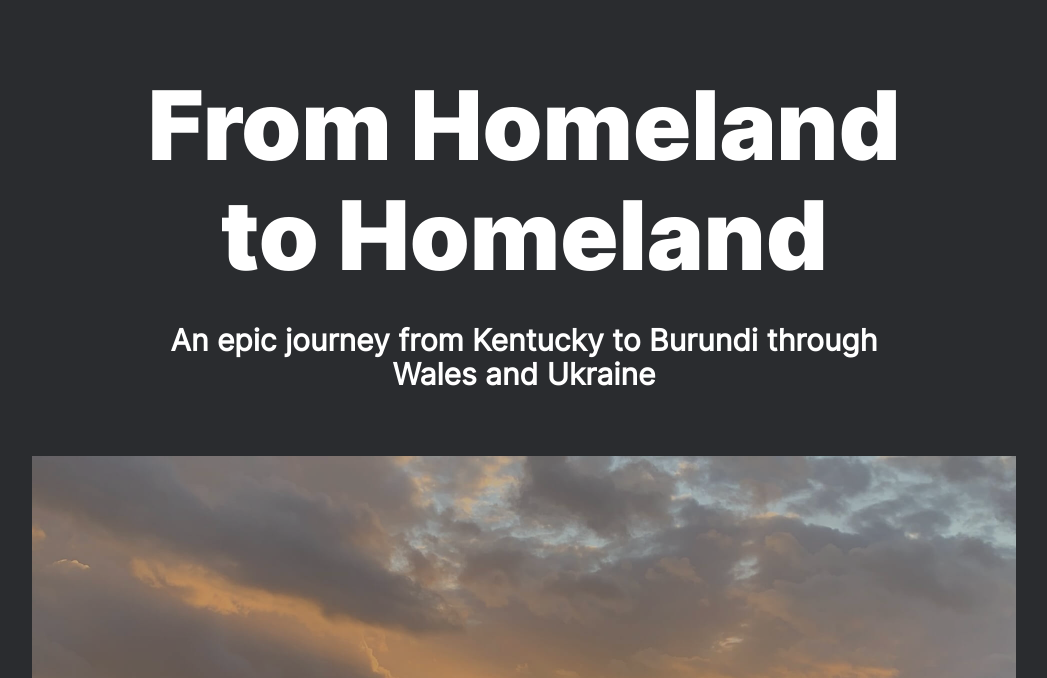
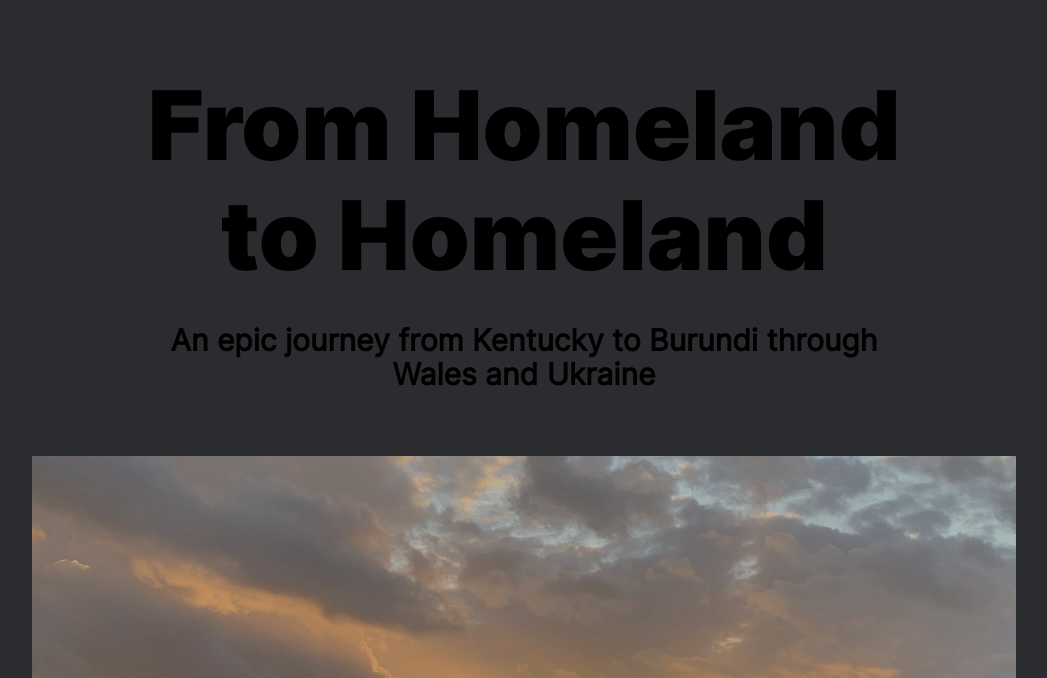
Before and after one commit to diego-galvao/web_project_3_ptbr, a plain HTML site: page index.html in a window 1280 px wide. Shown: the part 125-803 px from the top of the page, without its empty margins (116-1163 px from the left). Drawn offline with Linux system fonts and the light colour scheme.

Commit message:
Validator Corrections8

```diff
--- a/index.html
+++ b/index.html
@@ -11,8 +11,8 @@
 <body class="main">
     <header class="header">
         <img class="header__logo" src="./images/__logo.png" alt="Practicum Art Gallery logo containing a blue square and its name above">
-        <h1 class="header__title main main__theme_dark">From Homeland to Homeland</h1>
-        <h2 class="header__subheading main main__theme_dark">An epic journey from Kentucky to Burundi through Wales and Ukraine</h2>
+        <h1 class="header__title main main_theme_dark">From Homeland to Homeland</h1>
+        <h2 class="header__subheading main main_theme_dark">An epic journey from Kentucky to Burundi through Wales and Ukraine</h2>
     </header>
     <main>
       <section class="introduction">
```
